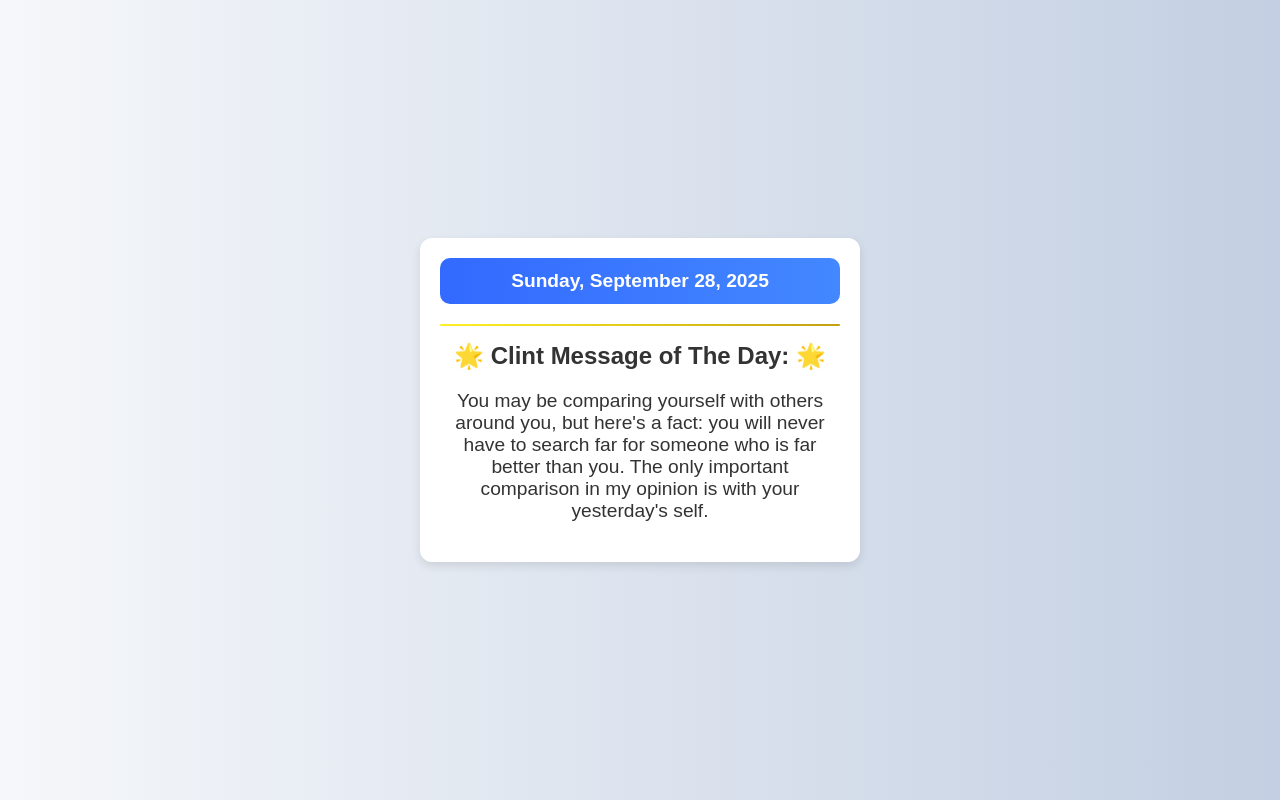
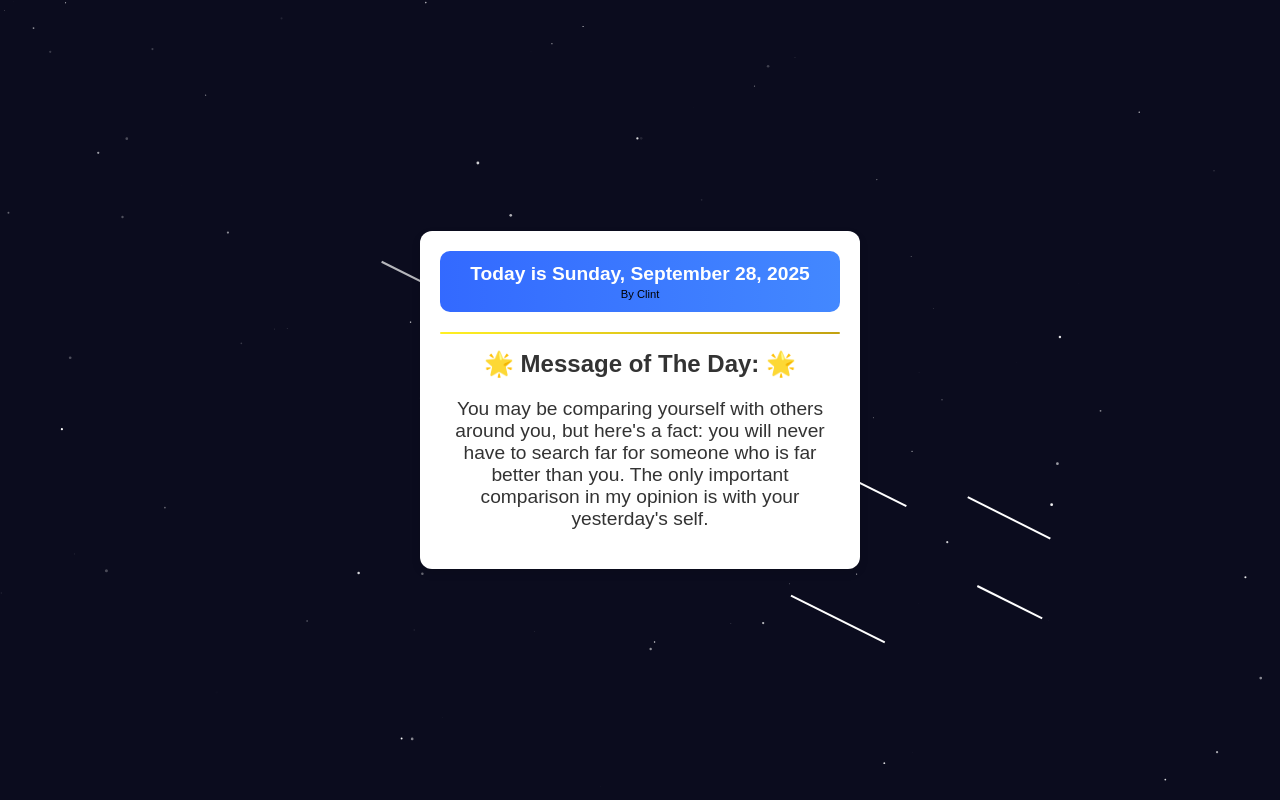
Before and after one commit to clizxxy1412/daily-message, a plain HTML site: page index.html in a window 1280 px wide. Drawn offline with Linux system fonts and the light colour scheme.

Commit message:
added shooting stars and easter egg

```diff
--- a/index.html
+++ b/index.html
@@ -9,12 +9,21 @@
     <link rel = "stylesheet" href = "style.css">
 </head>
 <body>
+    <canvas id="star-canvas"></canvas>
+    <!-- Hidden message for Evie -->
+    <div id="special-message" style="display:none; text-align:center; font-size:1.2em; color:#ff69b4; margin-top:20px;">
+        Hi Evie, this is a special message just for you: make sure to always take care of yourself you bring a smile to my face even during the most stressful times ilyy
+    </div>
+    <canvas id="star-canvas"></canvas>
     <div class = "container">
         <div id="date-container">
-            <p id="date"></p>
+            <div id="date"></div>
+            <div id="author" style="font-size: 0.7em; color: rgb(0, 0, 0); margin-top: 3px;">
+                By Clint
+                </div>
         </div>
         <hr class="divider">
-        <h1>🌟 Clint Message of The Day: 🌟</h1>
+        <h1>🌟 Message of The Day: 🌟</h1>
         <p id = "message">Loading...</p>
     </div>
     <script src = "script.js"></script>
--- a/script.js
+++ b/script.js
@@ -15,9 +15,15 @@ function showDate() {
 showDate();
 
 function showMessageForToday() {
-    //get todays date
-    let today = new Date();
-    //convert the date to a number
+    // Get today's date
+    const today = new Date();
+
+    // Format date nicely
+    const options = { weekday: 'long', year: 'numeric', month: 'long', day: 'numeric' };
+    const formattedDate = today.toLocaleDateString(undefined, options);
+
+    // Display date in the existing #date div
+    document.getElementById('date').textContent = `Today is ${formattedDate}`;
     let dayNumber = Math.floor(today.getTime() / (1000*60*60*24));
     //use the date to randomize the message from message.txt
     let index = dayNumber % messages.length;
@@ -39,3 +45,128 @@ fetch("message.txt")
     .catch(err => {
         document.getElementById("message").textContent = "Error loading messages.";
     });
+
+const canvas = document.getElementById('star-canvas');
+const ctx = canvas.getContext('2d');
+
+// ---------- Resize Canvas ----------
+function resizeCanvas() {
+  canvas.width = window.innerWidth;
+  canvas.height = window.innerHeight;
+}
+window.addEventListener('resize', resizeCanvas);
+resizeCanvas();
+
+// ---------- Stationary Stars ----------
+const stationaryStars = [];
+const numStationaryStars = 100;
+
+for (let i = 0; i < numStationaryStars; i++) {
+  stationaryStars.push({
+    x: Math.random() * canvas.width,
+    y: Math.random() * canvas.height,
+    radius: Math.random() * 1.5,
+    alpha: Math.random()
+  });
+}
+
+// ---------- Shooting Stars ----------
+const shootingStars = [];
+const numShootingStars = 5;
+const shootSpeedX = 6;
+const shootSpeedY = 3;
+
+for (let i = 0; i < numShootingStars; i++) {
+  shootingStars.push({
+    x: Math.random() * canvas.width / 2,
+    y: Math.random() * canvas.height / 2,
+    length: 50 + Math.random() * 50,
+    dx: shootSpeedX,
+    dy: shootSpeedY,
+    alpha: 0 // start fully transparent for fade-in
+  });
+}
+
+// ---------- Draw Everything ----------
+function draw() {
+  // Fill background
+  ctx.fillStyle = "#0b0c1e"; // dark night color
+  ctx.fillRect(0, 0, canvas.width, canvas.height);
+
+  // Twinkling stationary stars
+  stationaryStars.forEach(star => {
+    ctx.beginPath();
+    ctx.arc(star.x, star.y, star.radius, 0, Math.PI * 2);
+    ctx.fillStyle = `rgba(255, 255, 255, ${star.alpha})`;
+    ctx.fill();
+
+    star.alpha += (Math.random() - 0.5) * 0.02;
+    if (star.alpha < 0) star.alpha = 0;
+    if (star.alpha > 1) star.alpha = 1;
+  });
+
+  // Shooting stars with fade in/out
+  const edgeBuffer = 100; // start fading near this edge
+  shootingStars.forEach(shootStar => {
+    // Fade in
+    if (shootStar.alpha < 1 && shootStar.x < canvas.width - edgeBuffer) {
+      shootStar.alpha += 0.05;
+    }
+    // Fade out near edge
+    if (shootStar.x > canvas.width - edgeBuffer || shootStar.y > canvas.height - edgeBuffer) {
+      shootStar.alpha -= 0.05;
+    }
+    if (shootStar.alpha < 0) shootStar.alpha = 0;
+
+    // Draw shooting star
+    ctx.save();
+    ctx.globalAlpha = shootStar.alpha;
+    ctx.beginPath();
+    ctx.moveTo(shootStar.x, shootStar.y);
+    ctx.lineTo(shootStar.x - shootStar.length, shootStar.y - shootStar.length / 2);
+    ctx.strokeStyle = 'white';
+    ctx.lineWidth = 2;
+    ctx.stroke();
+    ctx.restore();
+
+    // Move star
+    shootStar.x += shootStar.dx;
+    shootStar.y += shootStar.dy;
+
+    // Reset if completely faded out
+    if (shootStar.alpha <= 0) {
+      shootStar.x = Math.random() * canvas.width / 2;
+      shootStar.y = Math.random() * canvas.height / 2;
+      shootStar.alpha = 0; // start faded in again
+    }
+  });
+
+  requestAnimationFrame(draw);
+}
+
+draw();
+
+// ---------- Shooting Star Click Easter Egg ----------
+canvas.addEventListener('click', function(e) {
+  const clickX = e.clientX;
+  const clickY = e.clientY;
+
+  shootingStars.forEach(shootStar => {
+    const xStart = shootStar.x - shootStar.length;
+    const yStart = shootStar.y - shootStar.length / 2;
+    const xEnd = shootStar.x;
+    const yEnd = shootStar.y;
+
+    if (
+      clickX >= xStart && clickX <= xEnd &&
+      clickY >= yStart && clickY <= yEnd
+    ) {
+      const password = prompt("✨ What's the password? ✨");
+      if (password && password.toLowerCase() === "evie") {
+        document.getElementById('special-message').style.display = 'block';
+      } else {
+        alert("Wrong password!");
+      }
+    }
+  });
+});
--- a/style.css
+++ b/style.css
@@ -63,3 +63,19 @@ body {
   margin: 15px 0;
   border-radius: 1px;
 }
+
+body, html {
+  margin: 0;
+  padding: 0;
+  height: 100%;
+  overflow: hidden;
+}
+
+#star-canvas {
+  position: fixed;
+  top: 0;
+  left: 0;
+  width: 100%;
+  height: 100%;
+  z-index: -1;   /* behind everything else */
+}
```
